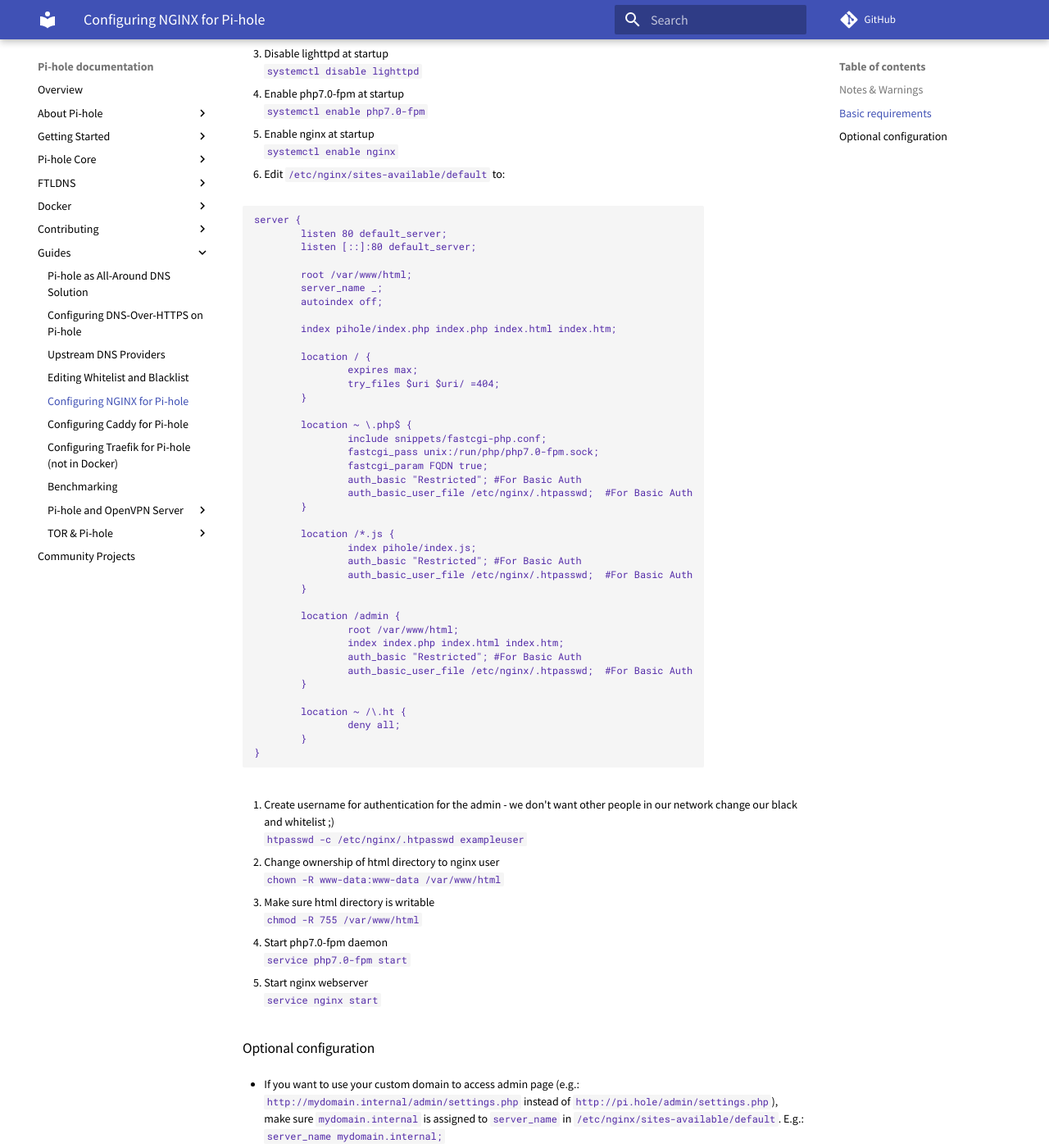
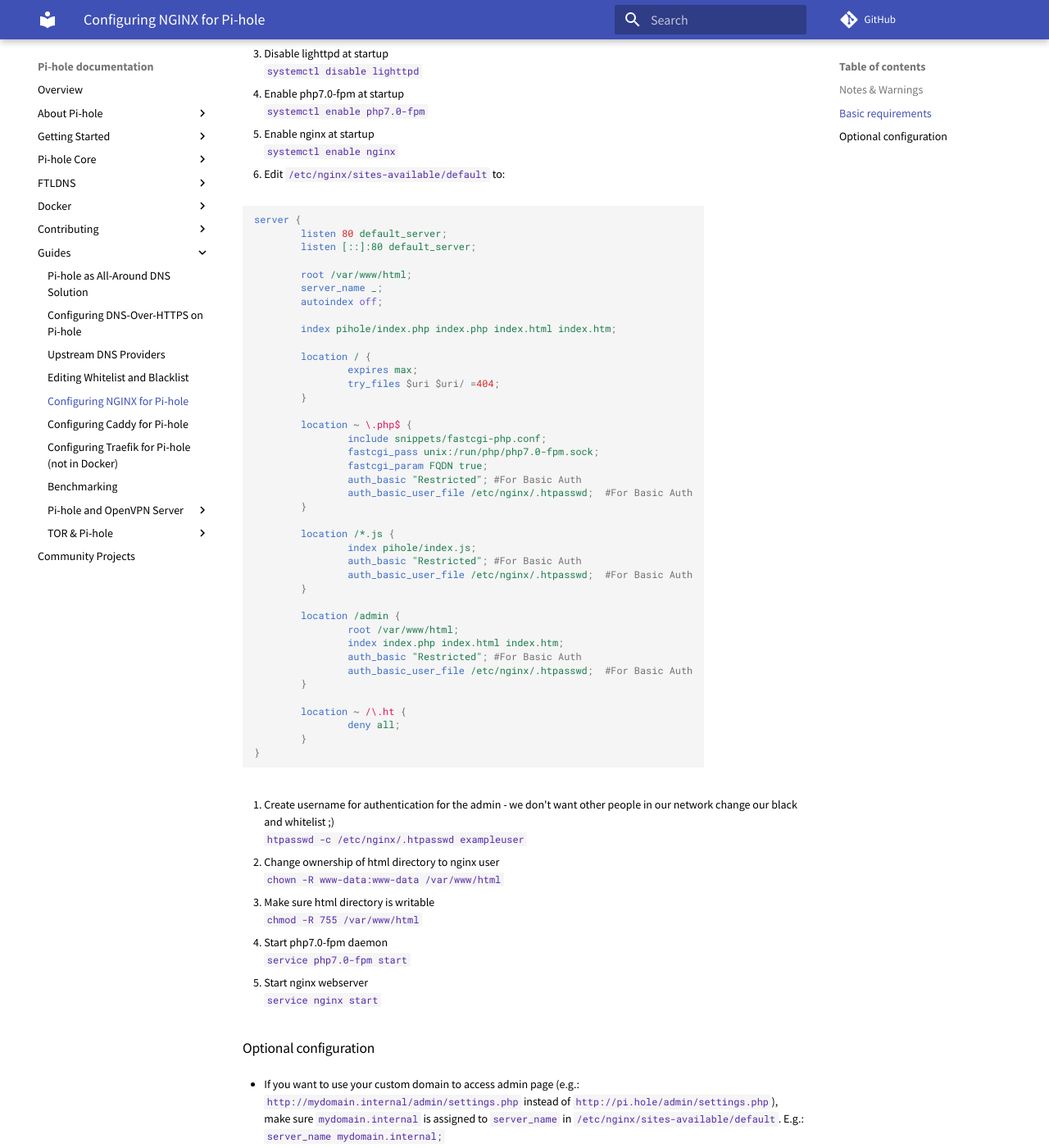
Before and after one commit to pi-hole/docs, an MkDocs documentation site: the page built from docs/guides/nginx-configuration.md, in a window 1280 px wide and 1400 px high, scrolled down 391 px. Shown: the whole window at 82% size. Built offline with MkDocs 1.6.1 and Material for MkDocs 9.7.7, drawn with Linux system fonts in a browser that asks for light colours; comment, search, counter and statistics services are not loaded; some of the changed text lies outside the part shown.

Commit message:
Fixed code highlighting

````diff
--- a/docs/guides/nginx-configuration.md
+++ b/docs/guides/nginx-configuration.md
@@ -15,7 +15,7 @@
 `systemctl enable nginx`
 6.	Edit `/etc/nginx/sites-available/default` to:
 
-```
+```nginx
 server {
         listen 80 default_server;
         listen [::]:80 default_server;
@@ -77,11 +77,11 @@
 -       If you want to use your custom domain to access admin page (e.g.: `http://mydomain.internal/admin/settings.php` instead of `http://pi.hole/admin/settings.php`), make sure `mydomain.internal` is assigned to `server_name` in `/etc/nginx/sites-available/default`. E.g.: `server_name mydomain.internal;`
 
 -       If you want to use block page for any blocked domain subpage (aka Nginx 404), add this to Pi-hole server block in your Nginx configuration file:
-```
+```nginx
 error_page 404 /pihole/index.php;
 ```
 -       When using nginx to serve Pi-hole, Let's Encrypt can be used to directly configure nginx. Make sure to use your hostname instead of _ in `server_name _;` line above.
-```
+```bash
 add-apt-repository ppa:certbot/certbot
 apt-get install certbot python-certbot-nginx
 
````
